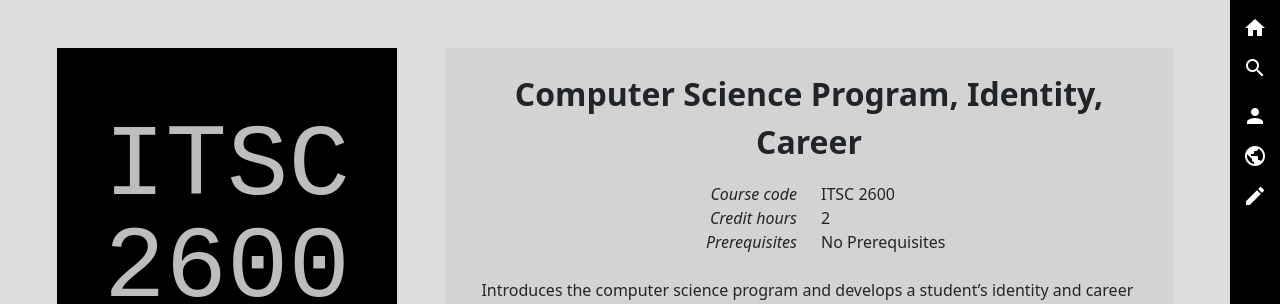
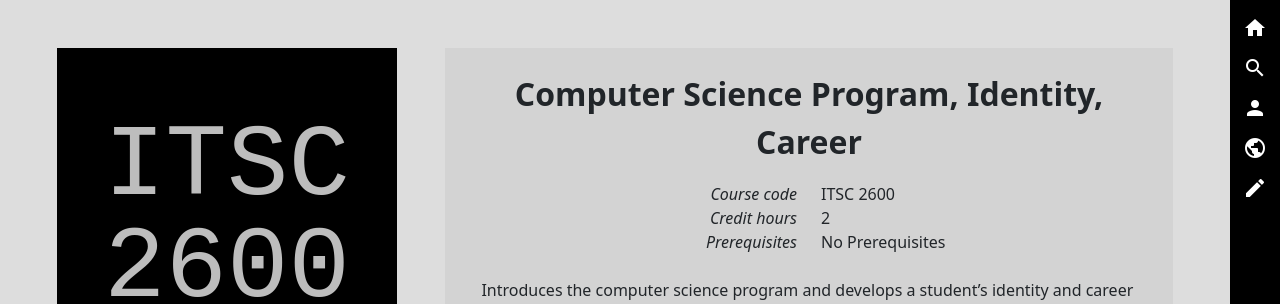
Before and after one commit to jeffreyalanwang/cheesecookie, a Flask app: page /course/7 in a window 1280 px wide. Shown: the top 304 px of the page. Run offline with Flask 2, Linux system fonts and the light colour scheme; data comes from the database, SQL or seed files in the repository; some libraries are stand-ins or nearby versions.

Commit message:
fix sidebar and add an icon for unity. nothing major

```diff
--- a/static/css/main.css
+++ b/static/css/main.css
@@ -17,12 +17,10 @@ body {
     --font-robo-style: 'Fira Mono', 'Courier New', Courier, monospace;
 }
 
-
 a {
     color: inherit;
     text-decoration: none;
 }
-
 
 #edit_button, #save_button, #back_button {
     border-radius: 0;
@@ -42,25 +40,21 @@ a {
     float: right;
     right: 0;
 }
+.nav > *:first-child {
+    padding-top: 1rem;
+}
 .nav-link {
     padding-left: calc((var(--nav-width) - 24px) / 2);
     padding-right: calc((var(--nav-width) - 24px) / 2);
     margin-left: auto;
     margin-right: auto;
-}
-.nav-link, .navbar-brand {
-    color: #fff;
-}
-.nav-link {
+
     display: flex;
     color: var(--nav-link-color);
     cursor: pointer;
 }
 .nav-link:hover {
     color: #8d8d8d;
-}
-.nav-link:first-child {
-    padding-top: 1rem;
 }
 
 #content {
```
Also changed, not shown: instance/img/software/8/36cbc8ae92c7711afb9ab1ec9f7174863f4d7c19-22x24.svg (added).
